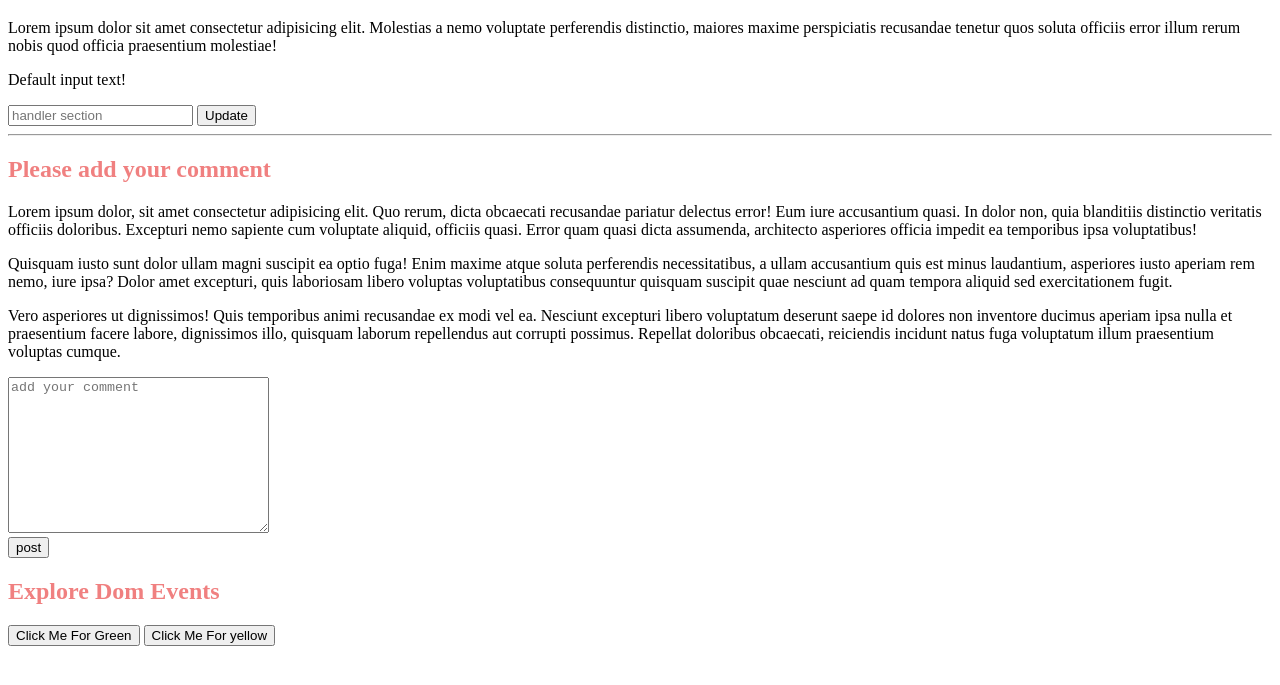
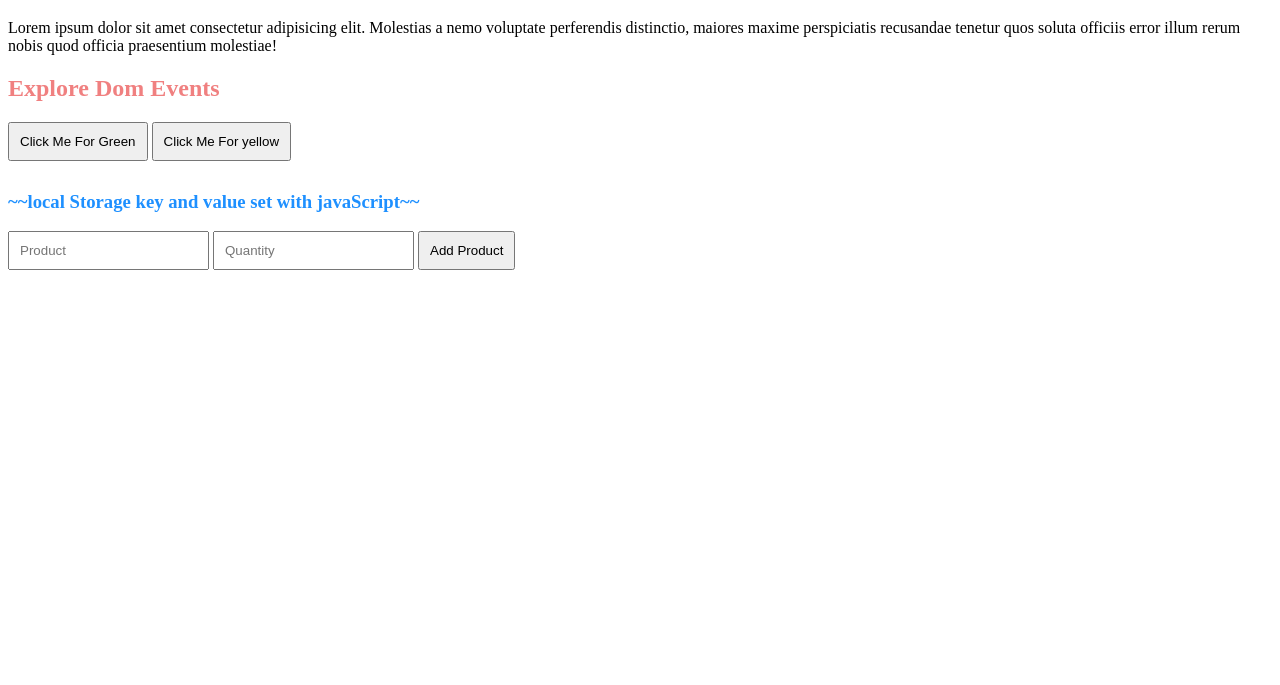
Before and after one commit to suzandev/tour_of_dom, a plain HTML site: page index.html in a window 1280 px wide. Shown: the part 61-746 px from the top of the page. Drawn offline with Linux system fonts and the light colour scheme.

Commit message:
shopping_card_section start

```diff
--- a/index.html
+++ b/index.html
@@ -56,6 +56,7 @@
     -->
 
       <!-- input box handler section -->
+      <!--
       <section>
         <p class="input_text_display">Default input text!</p>
         <input id="input_field" type="text" placeholder="handler section" />
@@ -63,8 +64,10 @@
 
         <hr />
       </section>
+      -->
 
       <!-- TextArea handler section -->
+      <!--
       <section>
         <div id="text_area">
           <h1>Please add your comment</h1>
@@ -107,7 +110,7 @@
           <button id="post_btn">post</button>
         </div>
       </section>
-
+-->
       <!-- onClick event handler start  -->
 
       <section>
@@ -135,6 +138,15 @@
         </div>
       </section>
 -->
+
+      <section class="shopping_card_section">
+        <h3>~~local Storage key and value set with javaScript~~</h3>
+        <input id="product_name" type="text" placeholder="Product" />
+        <input id="product_quantity" type="text" placeholder="Quantity" />
+        <button onclick="addProduct()">Add Product</button>
+
+        <ul id="product_container"></ul>
+      </section>
     </main>
 
     <script src="./script.js"></script>
--- a/script.js
+++ b/script.js
@@ -52,6 +52,7 @@ li.innerText = "pahartoli bon";
 placesList.appendChild(li);
 */
 
+/*
 // =-=-=-=-=-= input box handler section =-=-=-=-=-=
 
 document.getElementById("btn_update").addEventListener("click", function () {
@@ -67,6 +68,9 @@ document.getElementById("btn_update").addEventListener("click", function () {
   }
 });
 
+*/
+
+/*
 // =-=-=-=-=-= TextArea handler section =-=-=-=-=-=
 
 const TextArea = document.getElementById("text_area");
@@ -81,6 +85,8 @@ postBtn.addEventListener("click", function () {
   TextArea.appendChild(peraComments);
   newComment.value = "";
 });
+
+*/
 
 // =-=-=-=-=-=-= OnClick event handler -=-=-=-=-==-=
 // ==== backgroundColor green button option : 1 ======
@@ -123,3 +129,54 @@ document.getElementById("btn_add_item").addEventListener("click", function (e) {
 });
 
 */
+
+// ===================
+// shopping_card_section start
+
+const addProduct = () => {
+  const productField = document.getElementById("product_name");
+  const quantityField = document.getElementById("product_quantity");
+
+  const product = productField.value;
+  const quantity = quantityField.value;
+  productField.value = "";
+  quantityField.value = "";
+  displayProduct(product, quantity);
+  saveProductToLocalStorage(product, quantity);
+};
+
+const displayProduct = (product, quantity) => {
+  const ul = document.getElementById("product_container");
+
+  const li = document.createElement("li");
+  li.innerHTML = `${product}: ${quantity}`;
+  ul.appendChild(li);
+};
+
+getStoredShoppingCart = () => {
+  let cart = {};
+  const storedCart = localStorage.getItem("cart");
+  if (storedCart) {
+    cart = JSON.parse(storedCart);
+  }
+  return cart;
+};
+
+const saveProductToLocalStorage = (product, quantity) => {
+  const cart = getStoredShoppingCart();
+  cart[product] = quantity;
+  const cartStringify = JSON.stringify(cart);
+  localStorage.setItem("cart", cartStringify);
+};
+
+const displayProductsFromLocalStorage = () => {
+  const savedCart = getStoredShoppingCart();
+
+  for (const product in savedCart) {
+    const quantity = savedCart[product];
+    displayProduct(product, quantity);
+    console.log(product, quantity);
+  }
+};
+
+displayProductsFromLocalStorage();
--- a/styles/style.css
+++ b/styles/style.css
@@ -1,7 +1,24 @@
+button {
+  cursor: pointer;
+}
+
 h1 {
   color: lightcoral;
+}
+
+h3 {
+  color: dodgerblue;
 }
 
 #fruits_title {
   color: black;
 }
+
+.shopping_card_section {
+  margin-top: 30px;
+}
+
+.shopping_card_section input,
+button {
+  padding: 10px;
+}
```
